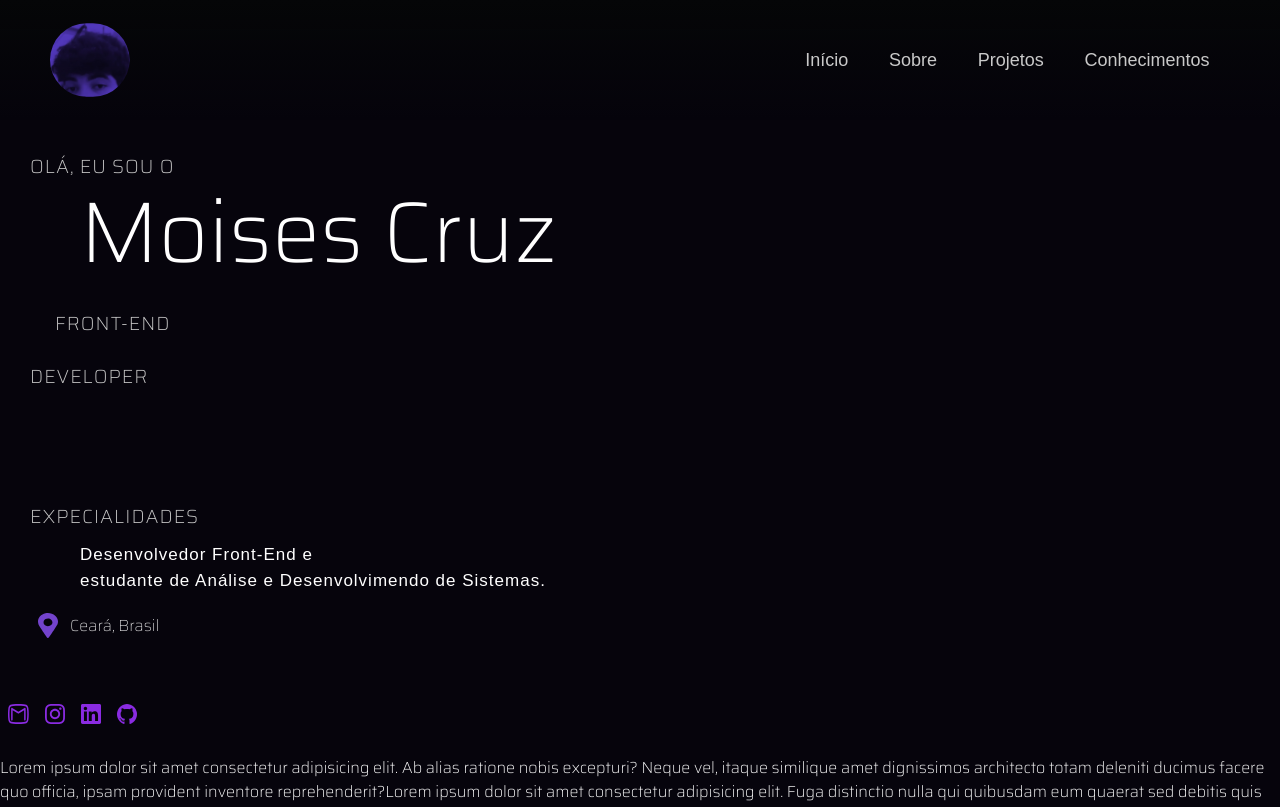
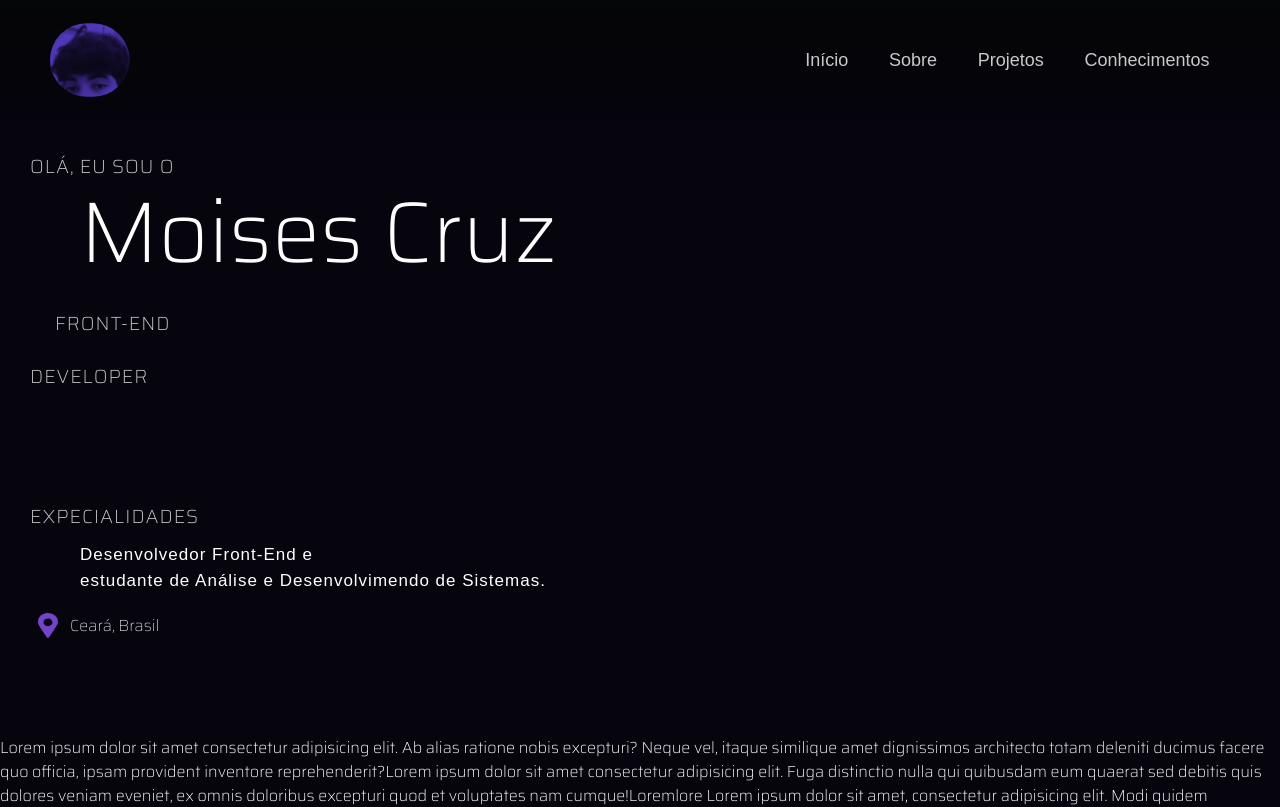
Before and after one commit to codemoises/MyPortfolio, a Next.js app: page / in a window 1280 px wide. Shown: the top 807 px of the page. Built offline with nearby package versions, Linux system fonts and the light colour scheme.

Commit message:
inicio terminado

```diff
--- a/src/components/Header/Menu.tsx
+++ b/src/components/Header/Menu.tsx
@@ -40,7 +40,7 @@ export function Menu() {
 const NavBarItems = () => {
   return (
     <>
-      <NavigationOption link={"/home"}>
+      <NavigationOption link={"/Main"}>
         <Text text={"Início"}></Text>
       </NavigationOption>
       <NavigationOption link={"/about"}>
--- a/src/components/Main/Grids/GridOne/GridOne.tsx
+++ b/src/components/Main/Grids/GridOne/GridOne.tsx
@@ -5,7 +5,7 @@ export function GridOne() {
   return (
     <>
       <Box
-        width= "calc(100% - 8px)"
+        width= ""
         margin={[
           "4px 4px 4px 22px",
           "4px 4px 4px 22px",
--- a/src/components/Main/Grids/GridTwo/GridTwo.tsx
+++ b/src/components/Main/Grids/GridTwo/GridTwo.tsx
@@ -5,7 +5,7 @@ export function GridTwo() {
   return (
     <>
       <Box
-      width= "calc(100% - 8px)"
+      width= ""
         margin={[
           "50px 22px",
           "50px 22px",
--- a/src/components/Main/Home.tsx
+++ b/src/components/Main/Home.tsx
@@ -1,5 +1,4 @@
 import { Box, Flex, Text } from "@chakra-ui/react";
-import { SocialIcons } from "../Common/SocialIcons";
 import { GridOne } from "./Grids/GridOne/GridOne";
 import { GridTwo } from "./Grids/GridTwo/GridTwo";
 
@@ -17,7 +16,7 @@ export function Home() {
             "132px 8px 32px 8px",
             "132px 8px 32px 8px",
             "132px 8px 32px 8px",
-            "96px 16px"
+            "157px 16px 96px"
           ]}
           flexDirection={["column", "column", "column", "column", "column", "row"]}
           alignItems={[
@@ -26,13 +25,12 @@ export function Home() {
             "flex-start",
             "flex-start",
             "flex-start",
-            "flex-end"
+            "center"
           ]}
           flexWrap="wrap"
         >
           <GridOne />
           <GridTwo />
-          <SocialIcons />
         </Flex>
       </Box>
 
```
